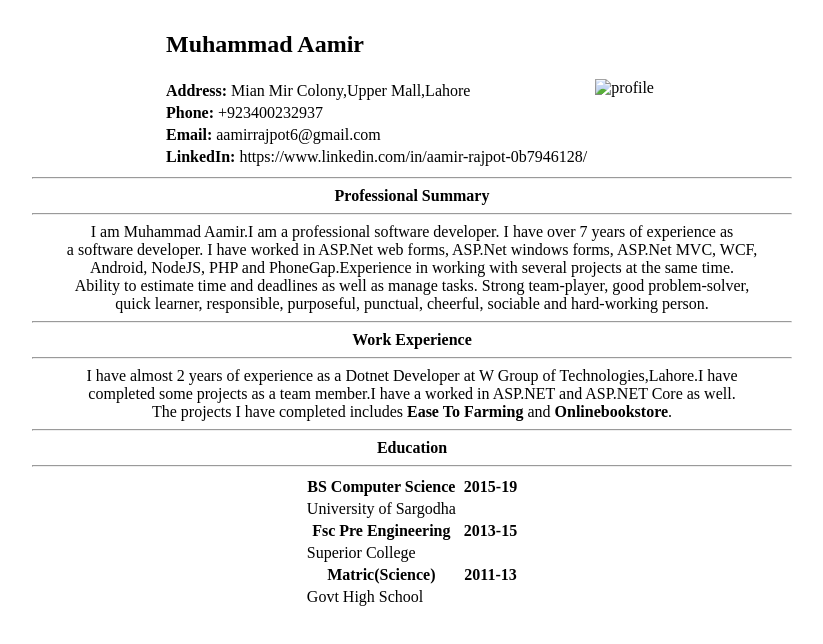
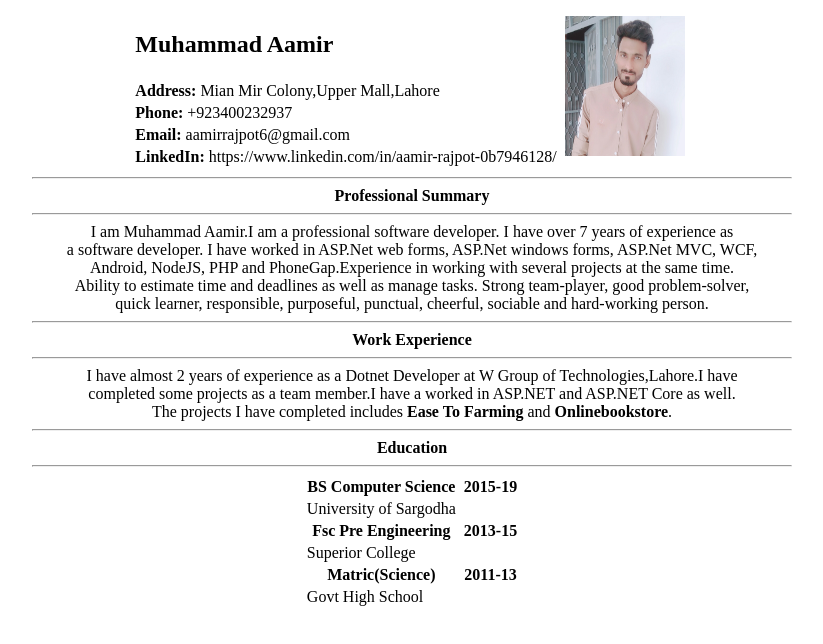
Before and after one commit to aamirrajpot/aamirrajpot.github.io, a plain HTML site: page index.html in a window 1280 px wide. Shown: the whole page, without its empty margins (228-1051 px from the left). Drawn offline with Linux system fonts and the light colour scheme.

Commit message:
Update Index.html

```diff
--- a/index.html
+++ b/index.html
@@ -20,7 +20,7 @@
             </td>
             <td></td>
             <td rowspan="5">
-                <img src="profilepic.jpg" width="120px" height="140px" alt="profile">
+                <img src="images/profilepic.jpg" width="120px" height="140px" alt="profile">
             </td>
         </tr>
         <tr>
```
